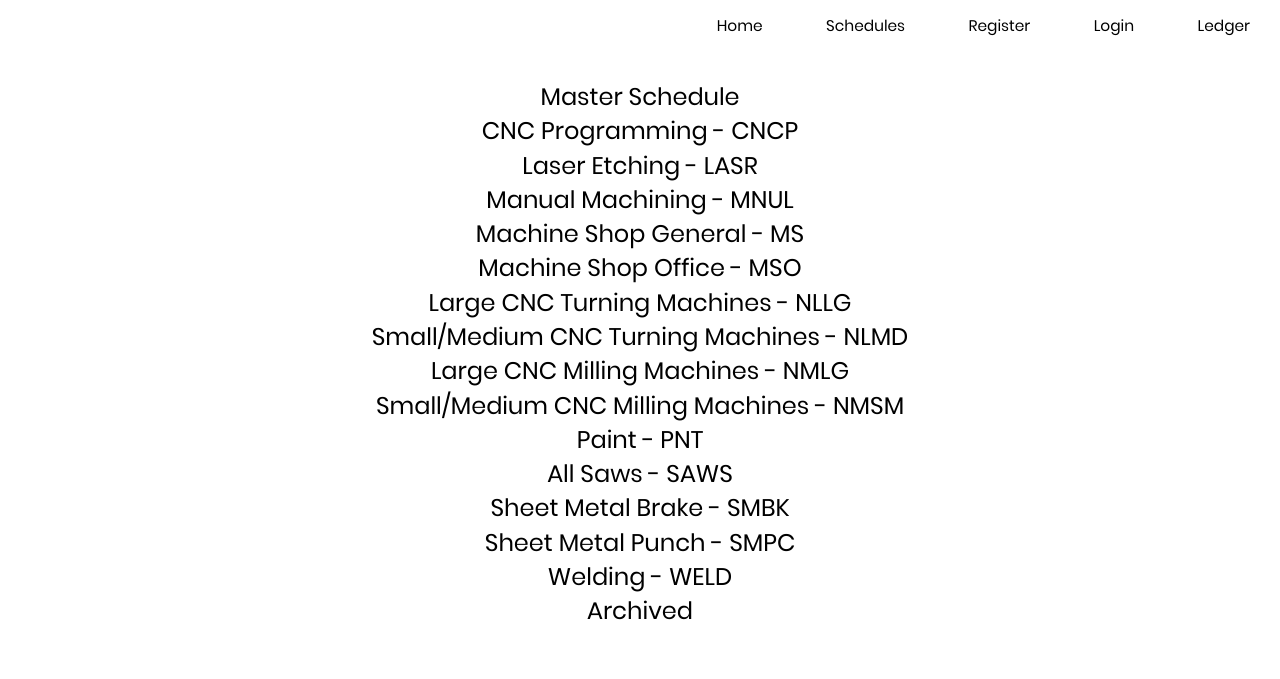
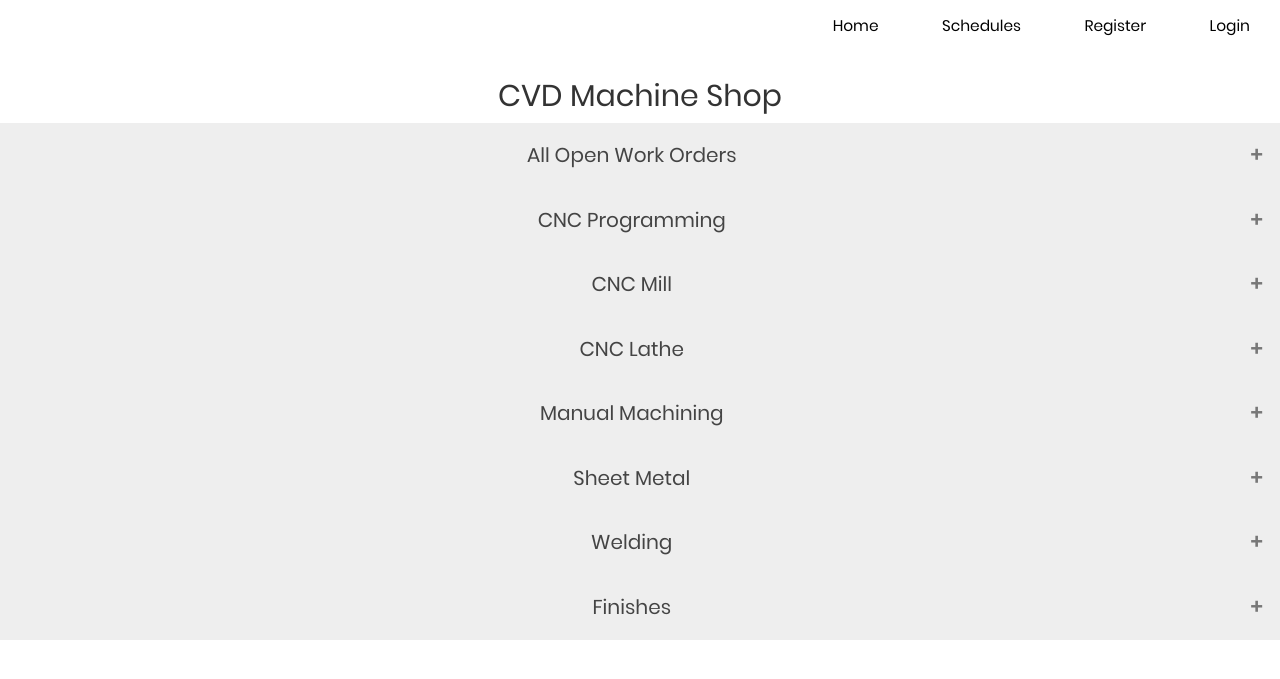
Before and after one commit to JamesHarvey18/Scheduler, a Flask app: template Templates/schedules.html in a window 1280 px wide. Shown: the top 679 px of the page. Run offline with Flask 2, Linux system fonts and the light colour scheme; the template is opened without the code that fills it, so the values that code supplies are empty.

Commit message:
Updated schedules page with accordion styling

```diff
--- a/Templates/schedules.html
+++ b/Templates/schedules.html
@@ -1,11 +1,11 @@
-<!DOCTYPE html>
+<st<!DOCTYPE html>
   <html>
 
   <head>
     <meta charset="utf-8">
     <meta name="viewport" content="width=device-width, initial-scale=1">
     <title>Machine Shop Scheduler</title>
-  <link rel="shortcut icon" href="{{url_for('static', filename='CVD-Logo-250px-sqaure.png') }}">
+    <link rel="shortcut icon" href="/static/images/CVD-Logo-250px-sqaure.png">
 
     <!-- Bootstrap -->
     <link rel="stylesheet" href="static/css/bootstrap.min.css">
@@ -15,6 +15,54 @@
     <!-- Custom and login styling -->
     <link rel="stylesheet" type="text/css" href="static/css/styles.css">
     <link rel="stylesheet" type="text/css" href="static/css/main.css">
+    <meta name="viewport" content="width=device-width, initial-scale=1">
+    <!-- accordion menu -->
+    <style>
+      .accordion {
+        background-color: #eee;
+        color: #444;
+        cursor: pointer;
+        padding: 18px;
+        width: 100%;
+        border: none;
+        text-align: center;
+        outline: none;
+        font-size: 20px;
+        transition: max-height 0.5s ease-out;
+      }
+
+      .active,
+      .accordion:hover {
+        background-color: #ccc;
+      }
+
+      .accordion:after {
+        content: '\002B';
+        color: #777;
+        font-weight: bold;
+        float: right;
+        margin-left: 5px;
+      }
+
+      .active:after {
+        content: "\2212";
+      }
+
+
+      .panel {
+        padding: 0 20px;
+        background-color: white;
+        font-size: 18px;
+        text-align: center;
+        display: none;
+        overflow: hidden;
+        float: center;
+        transition: ;
+
+
+
+      }
+    </style>
 
     <!-- Font Awesome -->
     <script src="static/js/fas.js"></script>
@@ -26,32 +74,77 @@
         <li><a href="{{url_for('schedules')}}">Schedules</a></li>
         <li><a href="{{url_for('register')}}">Register</a></li>
         <li><a href="{{url_for('login')}}">Login</a></li>
-<li><a href="static/ledger.pdf">Ledger</a></li>
       </ul>
     </nav>
   </header>
 
   <body>
-  <div class="schedule_wrap">
-    <div class="schedule_links"><br />
+
+    <h2>CVD Machine Shop</h2>
+    <button class="accordion">All Open Work Orders</button>
+    <div class="panel">
       <a href="{{url_for('master')}}">Master Schedule</a><br />
-      <a href="{{url_for('cncp')}}">CNC Programming - CNCP</a><br />
-      <a href="{{url_for('lasr')}}">Laser Etching - LASR</a><br />
-      <a href="{{url_for('mnul')}}">Manual Machining - MNUL</a><br />
-      <a href="{{url_for('ms')}}">Machine Shop General - MS</a><br />
-      <a href="{{url_for('mso')}}">Machine Shop Office - MSO</a><br />
-      <a href="{{url_for('nllg')}}">Large CNC Turning Machines - NLLG</a><br />
-      <a href="{{url_for('nlmd')}}">Small/Medium CNC Turning Machines - NLMD</a><br />
-      <a href="{{url_for('nmlg')}}">Large CNC Milling Machines - NMLG</a><br />
-      <a href="{{url_for('nmsm')}}">Small/Medium CNC Milling Machines - NMSM</a><br />
-      <a href="{{url_for('pnt')}}">Paint - PNT</a><br />
-      <a href="{{url_for('saws')}}">All Saws - SAWS</a><br />
-      <a href="{{url_for('smbk')}}">Sheet Metal Brake - SMBK</a><br />
-      <a href="{{url_for('smpc')}}">Sheet Metal Punch - SMPC</a><br />
-      <a href="{{url_for('weld')}}">Welding - WELD</a><br />
-      <a href="{{url_for('archived')}}">Archived</a>
     </div>
+    <button class="accordion">CNC Programming</button>
+    <div class="panel">
+      <a href="{{url_for('cncp')}}">CNCP</a><br />
     </div>
+
+    <button class="accordion">CNC Mill</button>
+    <div class="panel">
+      <a href="{{url_for('nlmd')}}">Small and Medium</a><br />
+      <a href="{{url_for('nmlg')}}">Large</a><br />
+    </div>
+
+    <button class="accordion">CNC Lathe</button>
+    <div class="panel">
+      <a href="{{url_for('nlmd')}}">Small and Medium</a><br />
+      <a href="{{url_for('nllg')}}">Large</a><br />
+
+    </div>
+    <button class="accordion">Manual Machining</button>
+    <div class="panel">
+      <a href="{{url_for('saws')}}">Saws</a><br />
+      <a href="{{url_for('mnul')}}">Manual Lathe and Mill</a><br />
+
+
+    </div>
+    <button class="accordion">Sheet Metal</button>
+    <div class="panel">
+      <a href="{{url_for('smpc')}}">Punch, Shear, Prep, Pem, Roll, etc</a><br />
+      <a href="{{url_for('smbk')}}">Bending</a><br />
+
+    </div>
+    <button class="accordion">Welding</button>
+    <div class="panel">
+      <a href="{{url_for('weld')}}">All Welding</a><br />
+
+
+    </div>
+    <button class="accordion">Finishes</button>
+    <div class="panel">
+      <a href="{{url_for('pnt')}}">Powder Coating</a><br />
+      <a href="{{url_for('lasr')}}">Laser Etching</a><br />
+
+    </div>
+
+
+    <script>
+      var acc = document.getElementsByClassName("accordion");
+      var i;
+
+      for (i = 0; i < acc.length; i++) {
+        acc[i].addEventListener("click", function() {
+          this.classList.toggle("active");
+          var panel = this.nextElementSibling;
+          if (panel.style.display === "block") {
+            panel.style.display = "none";
+          } else {
+            panel.style.display = "block";
+          }
+        });
+      }
+    </script>
   </body>
 
   </html>
```
Lines whose indentation alone changed are shown as unchanged.
